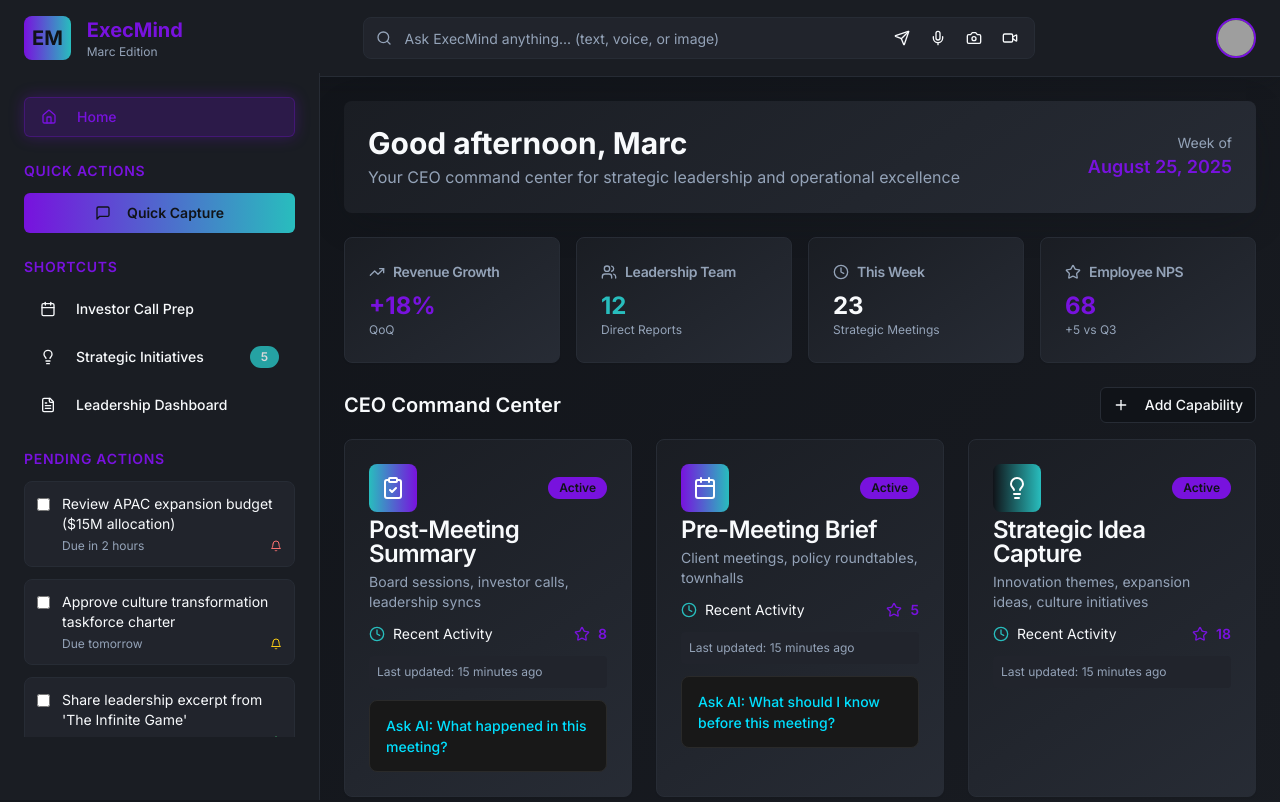
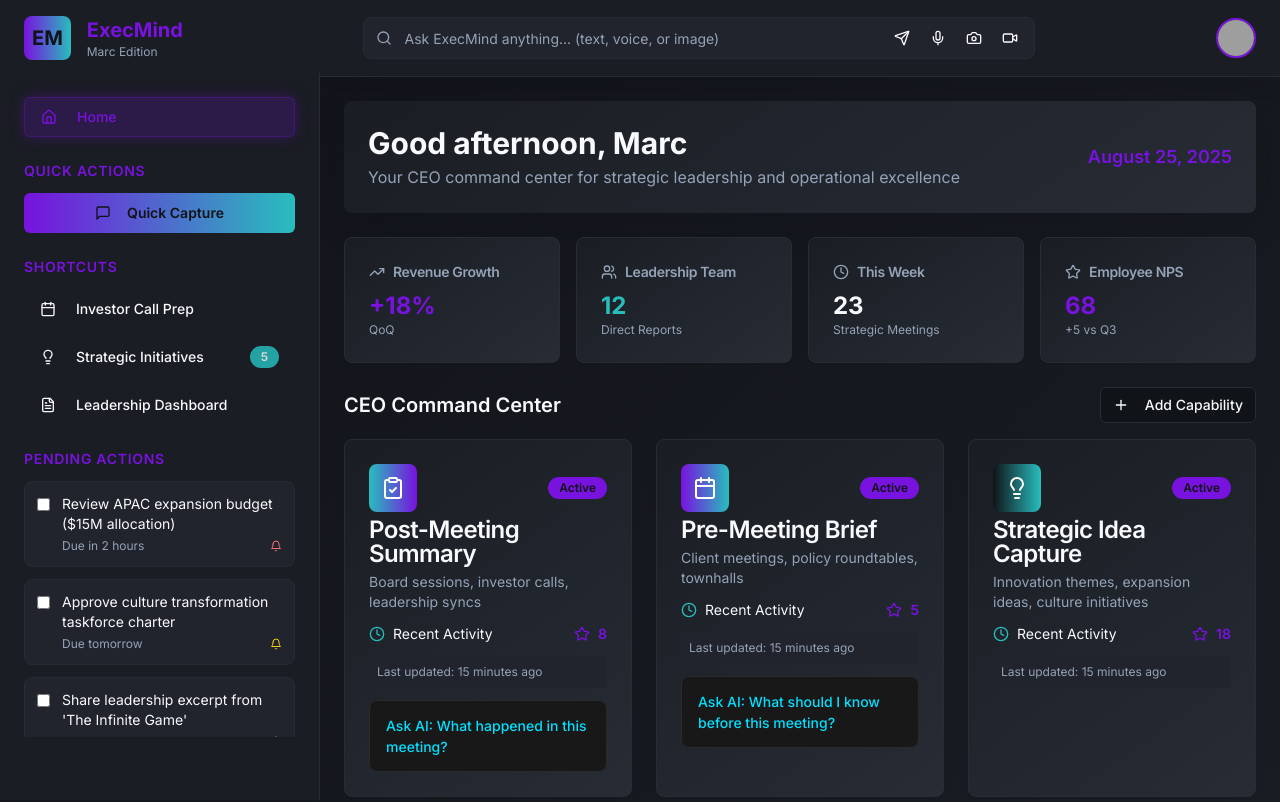
Before and after one commit to gshafd/execmind-insight-suite, a React (Vite) app: page / in a window 1280 px wide. Shown: the top 802 px of the page. Built offline with nearby package versions, Linux system fonts and the light colour scheme; grey boxes are pictures that could not be loaded.

Commit message:
Remove "Week of" text
Remove the text "Week of" from the dashboard tile.

```diff
--- a/src/pages/Index.tsx
+++ b/src/pages/Index.tsx
@@ -39,7 +39,7 @@ const Index = () => {
               <p className="text-muted-foreground mt-1">Your CEO command center for strategic leadership and operational excellence</p>
             </div>
             <div className="text-right">
-              <div className="text-sm text-muted-foreground">Week of</div>
+              <div className="text-sm text-muted-foreground"></div>
               <div className="text-lg font-semibold text-executive-gold">{format(new Date(), 'MMMM d, yyyy')}</div>
             </div>
           </div>
```
